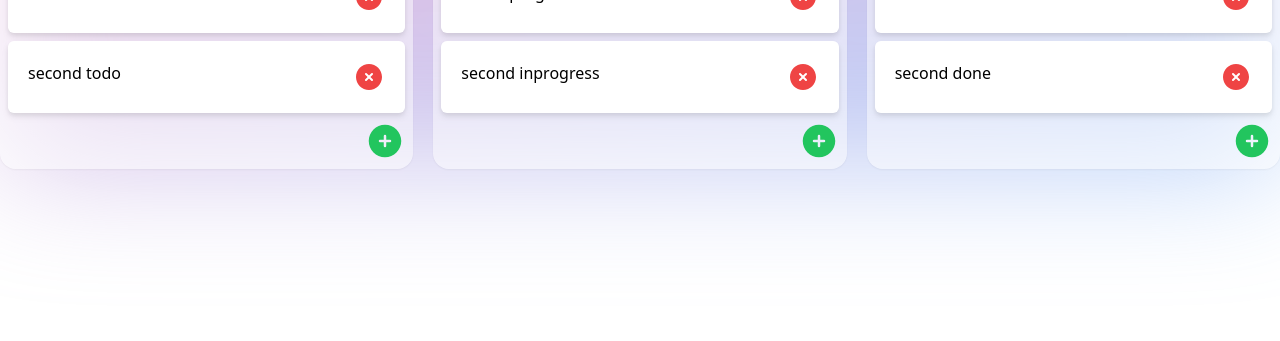
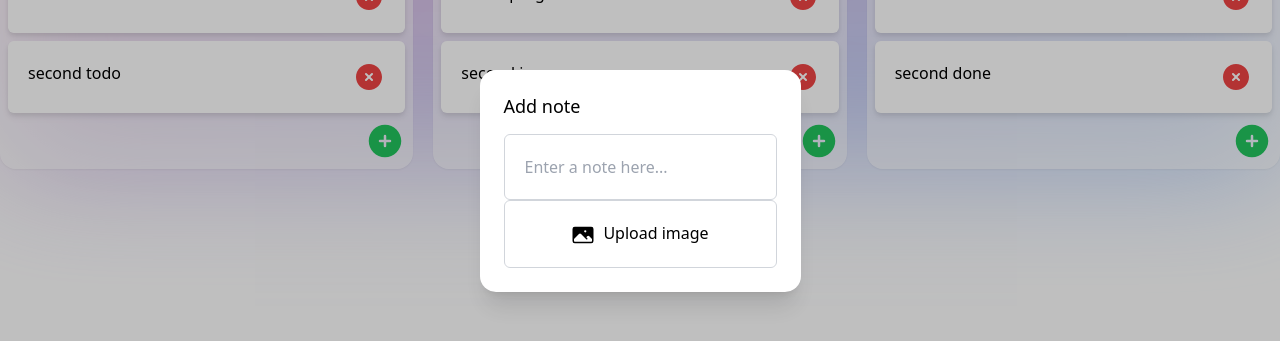
Before and after one commit to Taranovskii-Vadim/trello-clone, a Next.js app in the folder front/: page / in a window 1280 px wide. Both pictures are taken after a click on the button 385 px from the left and 360 px from the top of the page. Shown: the part 219-560 px from the top of the page. Built offline with nearby package versions, Linux system fonts and the light colour scheme.

Commit message:
add modal

```diff
--- a/front/app/layout.tsx
+++ b/front/app/layout.tsx
@@ -1,4 +1,6 @@
 import { ReactNode } from "react";
+
+import Modal from "@/components/Modal";
 
 import "./globals.css";
 
@@ -12,7 +14,10 @@ export const metadata = {
 
 const RootLayout = ({ children }: Props): JSX.Element => (
   <html lang="ru">
-    <body>{children}</body>
+    <body>
+      {children}
+      <Modal />
+    </body>
   </html>
 );
 
--- a/front/components/Column/index.tsx
+++ b/front/components/Column/index.tsx
@@ -1,6 +1,8 @@
 import { Note, Status } from "@/store/board/types";
 import { Draggable, Droppable } from "react-beautiful-dnd";
 import { PlusCircleIcon } from "@heroicons/react/24/solid";
+
+import { useModal } from "@/store/modal";
 
 import Card from "../Card";
 
@@ -10,12 +12,18 @@ interface Props {
   index: number;
 }
 
-const Column = ({ id, index, data }: Props): JSX.Element => (
+const Column = ({ id, index, data }: Props): JSX.Element => {
+  const openModal = useModal((state) => state.openModal);
+
+  return (
     <Draggable draggableId={id} index={index}>
       {({ dragHandleProps, draggableProps, innerRef }) => (
         <div {...dragHandleProps} {...draggableProps} ref={innerRef}>
           <Droppable droppableId={index.toString()} type="card">
-          {({ droppableProps, placeholder, innerRef }, { isDraggingOver }) => {
+            {(
+              { droppableProps, placeholder, innerRef },
+              { isDraggingOver }
+            ) => {
               const color = isDraggingOver ? "bg-green-200" : "bg-white/50";
 
               return (
@@ -38,13 +46,21 @@ const Column = ({ id, index, data }: Props): JSX.Element => (
                         draggableId={item.id.toString()}
                       >
                         {(provided) => (
-                        <Card id={id} data={item} index={index} {...provided} />
+                          <Card
+                            id={id}
+                            data={item}
+                            index={index}
+                            {...provided}
+                          />
                         )}
                       </Draggable>
                     ))}
                     {placeholder}
                     <div className="flex items-end justify-end">
-                    <button className="text-green-500 hover:text-green-600">
+                      <button
+                        className="text-green-500 hover:text-green-600"
+                        onClick={openModal}
+                      >
                         <PlusCircleIcon className="h-10 w-10" />
                       </button>
                     </div>
@@ -57,5 +73,6 @@ const Column = ({ id, index, data }: Props): JSX.Element => (
       )}
     </Draggable>
   );
+};
 
 export default Column;
--- /dev/null
+++ b/front/components/Modal/index.tsx
@@ -0,0 +1,81 @@
+"use client";
+import { Fragment, useRef } from "react";
+import { Dialog, Transition } from "@headlessui/react";
+
+import { useModal } from "@/store/modal";
+import { PhotoIcon } from "@heroicons/react/24/solid";
+
+const Modal = (): JSX.Element => {
+  const fileRef = useRef<HTMLInputElement>(null);
+  const { isOpen, closeModal } = useModal();
+
+  return (
+    <Transition appear show={isOpen} as={Fragment}>
+      <Dialog as="form" className="relative z-10" onClose={closeModal}>
+        <Transition.Child
+          as={Fragment}
+          enter="ease-out duration-300"
+          enterFrom="opacity-0"
+          enterTo="opacity-100"
+          leave="ease-in duration-200"
+          leaveFrom="opacity-100"
+          leaveTo="opacity-0"
+        >
+          <div className="fixed inset-0 bg-black bg-opacity-25" />
+        </Transition.Child>
+        <div className="fixed inset-0 flex items-center justify-center p-4">
+          <div className="flex min-h-full items-center justify-center p-4 text-center">
+            <Transition.Child
+              as={Fragment}
+              enter="ease-out duration-300"
+              enterFrom="opacity-0"
+              enterTo="opacity-100"
+              leave="ease-in duration-200"
+              leaveFrom="opacity-100"
+              leaveTo="opacity-0"
+            >
+              <Dialog.Panel className="w-full max-w-md transform overflow-hidden rounded-2xl bg-white p-6 text-left align-middle shadow-xl transition-all">
+                <Dialog.Title
+                  as="h3"
+                  className="text-lg font-medium leading-6 pb-2"
+                >
+                  Add note
+                </Dialog.Title>
+                <div className="mt-2">
+                  <input
+                    type="text"
+                    placeholder="Enter a note here..."
+                    className="w-full border border-gray-300 rounded-md p-5"
+                  />
+                </div>
+
+                <div>
+                  <button
+                    type="button"
+                    onClick={() => fileRef.current?.click()}
+                    className="w-full border border-gray-300 rounded-md outline-none p-5 focus-visible:ring-2 focus-visible:ring-blue-500 focus-visible:ring-offset-2"
+                  >
+                    <PhotoIcon className="h-6 w-6 mr-2 inline-block" />
+                    Upload image
+                  </button>
+                  {/* image preview */}
+                  <input
+                    type="file"
+                    hidden
+                    ref={fileRef}
+                    onChange={(e) => {
+                      if (!e.target.files[0].type.startsWith("image/")) return;
+                      //   setImage(e.target.files[0]);
+                    }}
+                  />
+                </div>
+              </Dialog.Panel>
+            </Transition.Child>
+          </div>
+        </div>
+      </Dialog>
+    </Transition>
+  );
+};
+
+export default Modal;
--- /dev/null
+++ b/front/components/RadioGroup/index.tsx
@@ -0,0 +1,22 @@
+"use client";
+
+const types = [
+  {
+    id: "todo",
+    name: "Todo",
+    description: "A new task to be completed",
+    color: "bg-red-500",
+  },
+  {
+    id: "inprogress",
+    name: "In progress",
+    description: "A task that is currently being worked on",
+    color: "bg-yellow-500",
+  },
+  {
+    id: "done",
+    name: "Done",
+    description: "A task that has been completed",
+    color: "bg-green-500",
+  },
+];
--- a/front/package.json
+++ b/front/package.json
@@ -9,6 +9,7 @@
     "lint": "next lint"
   },
   "dependencies": {
+    "@headlessui/react": "^1.7.15",
     "@heroicons/react": "^2.0.18",
     "@types/node": "20.3.3",
     "@types/react": "18.2.14",
--- /dev/null
+++ b/front/store/modal/index.ts
@@ -0,0 +1,9 @@
+import { create } from "zustand";
+
+import { State } from "./types";
+
+export const useModal = create<State>((set) => ({
+  isOpen: false,
+  openModal: () => set({ isOpen: true }),
+  closeModal: () => set({ isOpen: false }),
+}));
--- /dev/null
+++ b/front/store/modal/types.ts
@@ -0,0 +1,5 @@
+export type State = {
+  isOpen: boolean;
+  openModal: () => void;
+  closeModal: () => void;
+};
```
Also changed, not shown: 1 other file (tests, documents, lock files or other folders). Lines whose indentation alone changed are shown as unchanged.
